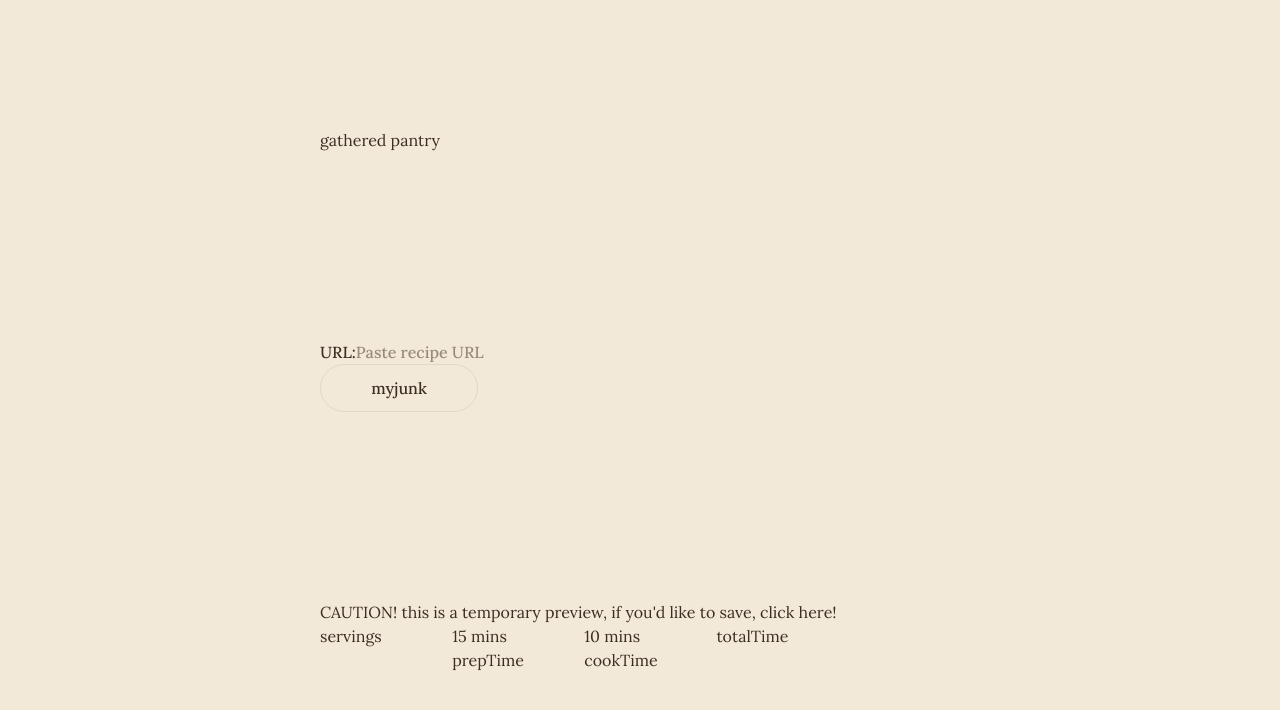
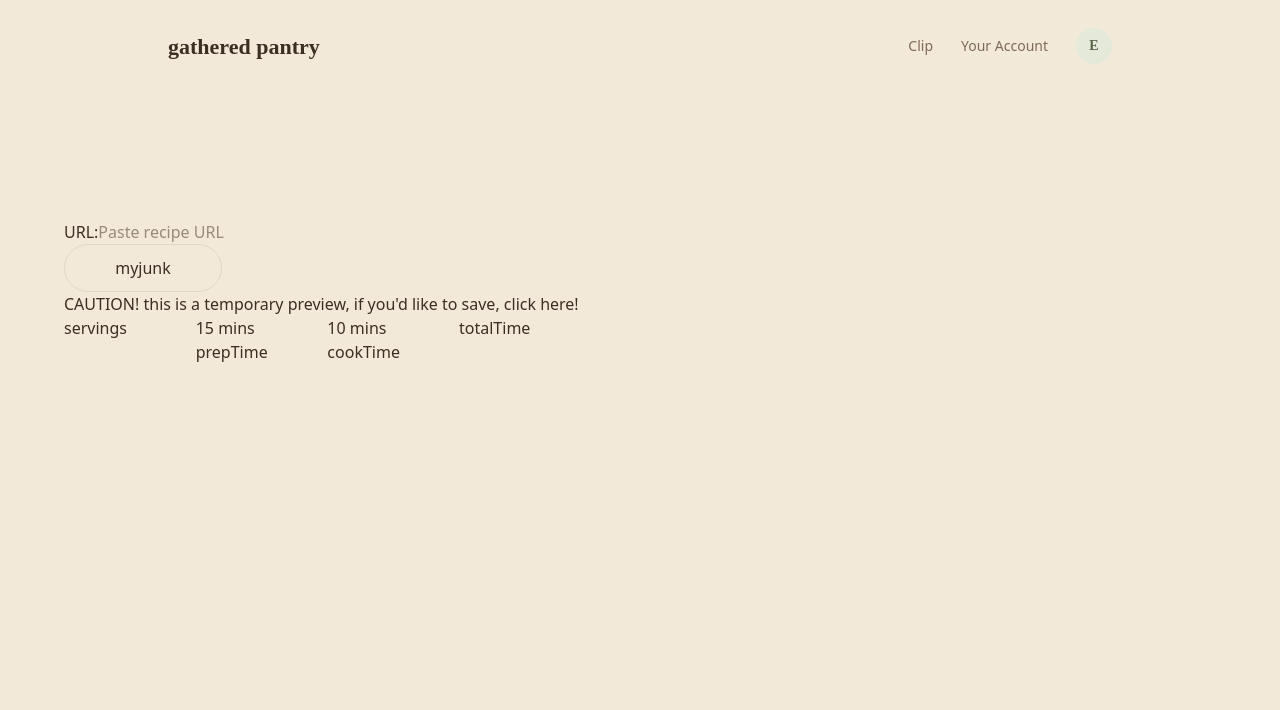
Before and after one commit to vngelynn/recipe-ripper, a Next.js app: page / in a window 1280 px wide. Shown: the top 710 px of the page. Built offline with nearby package versions, Linux system fonts and the light colour scheme.

Commit message:
create navigation bar

```diff
--- a/src/app/globals.css
+++ b/src/app/globals.css
@@ -18,8 +18,9 @@
   --color-terra-deep: #8A5039;
   --color-terra-pale: #F1DED2;
   --color-line: #DECBA9;
-
+  --font-sans-serif: "Inter", sans-serif;
   --font-serif: "Lora", serif;
+  --font-fraunces: "Fraunces", serif;
 }
 
 /* @media (prefers-color-scheme: dark) {
@@ -32,9 +33,19 @@
 body {
   background: var(--background);
   color: var(--foreground);
-  font-family: Arial, Helvetica, sans-serif;
 
-  h1 {
-    font-family: var(--font-lora), serif;
+  .navlink {
+    @apply text-sm font-medium cursor-pointer text-[#7E6B57] hover:text-[#59654A] transition-colors;
   }
+
+  #logo {
+    font-family: "Lora, serif";
+    font-weight: 800;
+    font-size: 22px;
+  }
+
+  #avatar {
+    @apply w-9 h-9 rounded-full flex items-center justify-center text-sm font-semibold bg-sage-pale text-[#59654A] font-fraunces;
+  }
+
 }
--- a/src/app/layout.tsx
+++ b/src/app/layout.tsx
@@ -1,6 +1,6 @@
 import type { Metadata } from "next"
 import Providers from "./providers"
-import { Lora } from "next/font/google"
+import { Lora, Inter, Fraunces } from "next/font/google"
 import "./globals.css"
 
 const lora = Lora({
--- a/src/app/page.tsx
+++ b/src/app/page.tsx
@@ -3,6 +3,7 @@ import { useState } from "react"
 import { useExtractRecipe } from "../hooks/useExtractRecipe"
 import UrlForm from "../components/UrlForm"
 import RecipePreview from "@/components/RecipePreview"
+import Navbar from "@/components/Navbar"
 
 const IS_STYLING = true
 
@@ -30,9 +31,10 @@ export default function Home() {
   const isWorking = isLoading || isFetching
 
   return (
-    <div className='flex flex-col flex-1 items-center justify-center font-sans bg-cream text-ink font-serif'>
+    <div className='min-h-screen w-full bg-cream text-ink serif'>
+      <Navbar />
+
       <main className='flex flex-1 w-full max-w-3xl flex-col items-center justify-between py-32 px-16 sm:items-start'>
-        <h1>gathered pantry</h1>
         <UrlForm onUrlSubmit={handleCheckRecipe} isDisabled={isWorking} />
         {/* TODO: show loading crean if isWorking */}
         {/* TODO: handle display for errors */}
--- /dev/null
+++ b/src/components/Navbar.tsx
@@ -0,0 +1,12 @@
+export default function Navbar() {
+  return (
+    <div className='max-w-5xl mx-auto flex items-center justify-between px-10 py-7'>
+      <div id='logo'>gathered pantry</div>
+      <div className='flex items-center gap-7 sans-serif'>
+        <a className='navlink'>Clip</a>
+        <a className='navlink'>Your Account</a>
+        <div id='avatar'>E</div>
+      </div>
+    </div>
+  )
+}
```
